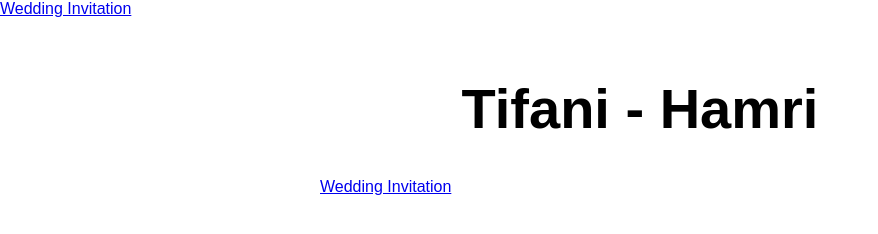
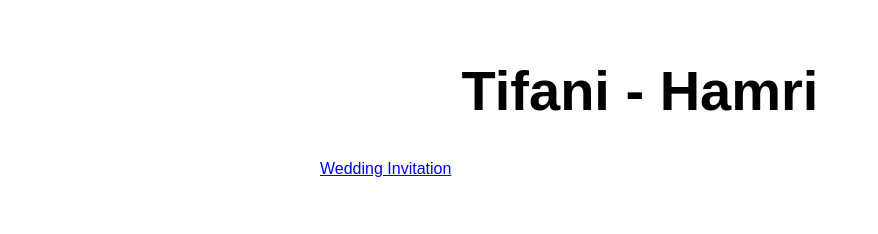
Before and after one commit to tifanihayyu/my-first-static-web-app, a website: page src/index.html in a window 1280 px wide. Shown: the whole page, without its empty margins (0-878 px from the left). Drawn offline with Linux system fonts and the light colour scheme.

Commit message:
Update index.html

```diff
--- a/src/index.html
+++ b/src/index.html
@@ -6,7 +6,6 @@
   <meta name="viewport" content="width=device-width, initial-scale=1.0">
   <link rel="stylesheet" href="styles.css">
   <title>Tifani's Blog </title>
-  <a href="https://aadigital.my.id/tifani-hamri">Wedding Invitation</a>
 </head>
 
 <body>
```
